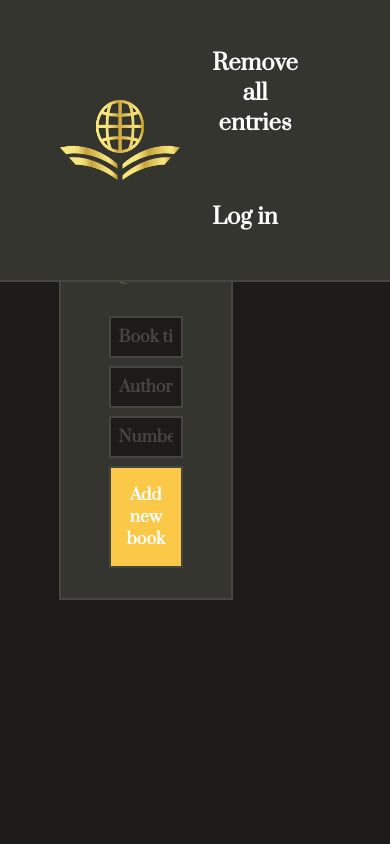
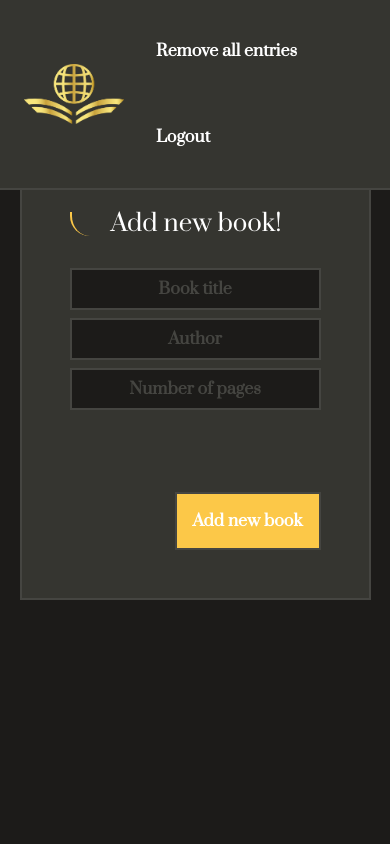
Before and after one commit to NikolaMilinkovic/myLibrary, a plain HTML site: page index.html in a window 390 px wide. Shown: the top 844 px of the page. Drawn offline with Linux system fonts and the light colour scheme.

Commit message:
Add responsive @media

```diff
--- a/index.html
+++ b/index.html
@@ -19,7 +19,7 @@
             </div>
             <div id="nav-options-container">
                 <button class="btn-nav" id="btn-remove-entries">Remove all entries</button>
-                <button class="btn-nav" id="btn-login"><a href="#">Log in</a></button>
+                <button class="btn-nav" id="btn-login"><a href="#">Logout</a></button>
 
             </div>
         </div>
--- a/javascript.js
+++ b/javascript.js
@@ -100,7 +100,7 @@ function updateDragableList(){
         draggableEl.addEventListener('dragover', () =>{
 
             const selectedDraggable = document.querySelector('.dragging');
-            draggableEl.parentElement.insertBefore(selectedDraggable, draggableEl);
+            draggableEl.insertAdjacentElement('afterend', selectedDraggable);
         })
     })
 
--- a/stylesheet.css
+++ b/stylesheet.css
@@ -140,9 +140,9 @@ nav{
 #card-container{
     width: 100vw;
     min-height: 100vh;
-    margin: 2.5rem 15vw;
+    margin: 2.5rem 10vw;
     display: grid;
-    grid-template-columns: repeat(3, 1fr);
+    grid-template-columns: repeat(4, 1fr);
     grid-gap: 2.5rem;
 }
 .card{
@@ -152,6 +152,8 @@ nav{
     padding: 3rem;
     display: flex;
     flex-direction: column;
+    min-width: 250px;
+    min-height: 250px;
 }
 .draggable{
     cursor: grab;
@@ -246,11 +248,58 @@ footer{
 }
 /* ==========[ \FOOTER ]========== */
 
-
-
-
-
 .draggable.dragging{
     opacity: 0.5;
     background-color: red;
 }
+
+
+
+@media screen and (max-width: 1900px) {
+    #card-container{
+        margin: 2.5rem 10vw;
+        display: grid;
+        grid-template-columns: repeat(3, 1fr);
+        grid-gap: 2rem;
+    }
+}
+
+/* MIN WIDTH 601px */
+@media screen and (max-width: 1300px) {
+    #card-container{
+        margin: 2.5rem 5vw;
+        display: grid;
+        grid-template-columns: repeat(2, 1fr);
+        grid-gap: 1.5rem;
+    }
+    #nav-container{
+        padding: 1rem 3rem;
+    }
+    #library-logo{
+        height: 60px;
+        width: 100px;
+    }
+    .btn-nav{
+        font-size: 16px;
+    }
+}
+
+/* MAX WIDTH 600px */
+@media screen and (max-width: 800px) {
+    #card-container{
+        margin: 2.5rem 5vw;
+        display: grid;
+        grid-template-columns: repeat(1, 1fr);
+        grid-gap: 1.5rem;
+    }
+    #nav-container{
+        padding: 0.5rem 1.5rem;
+    }
+    #library-logo{
+        height: 60px;
+        width: 100px;
+    }
+    .btn-nav{
+        font-size: 16px;
+    }
+}
```
